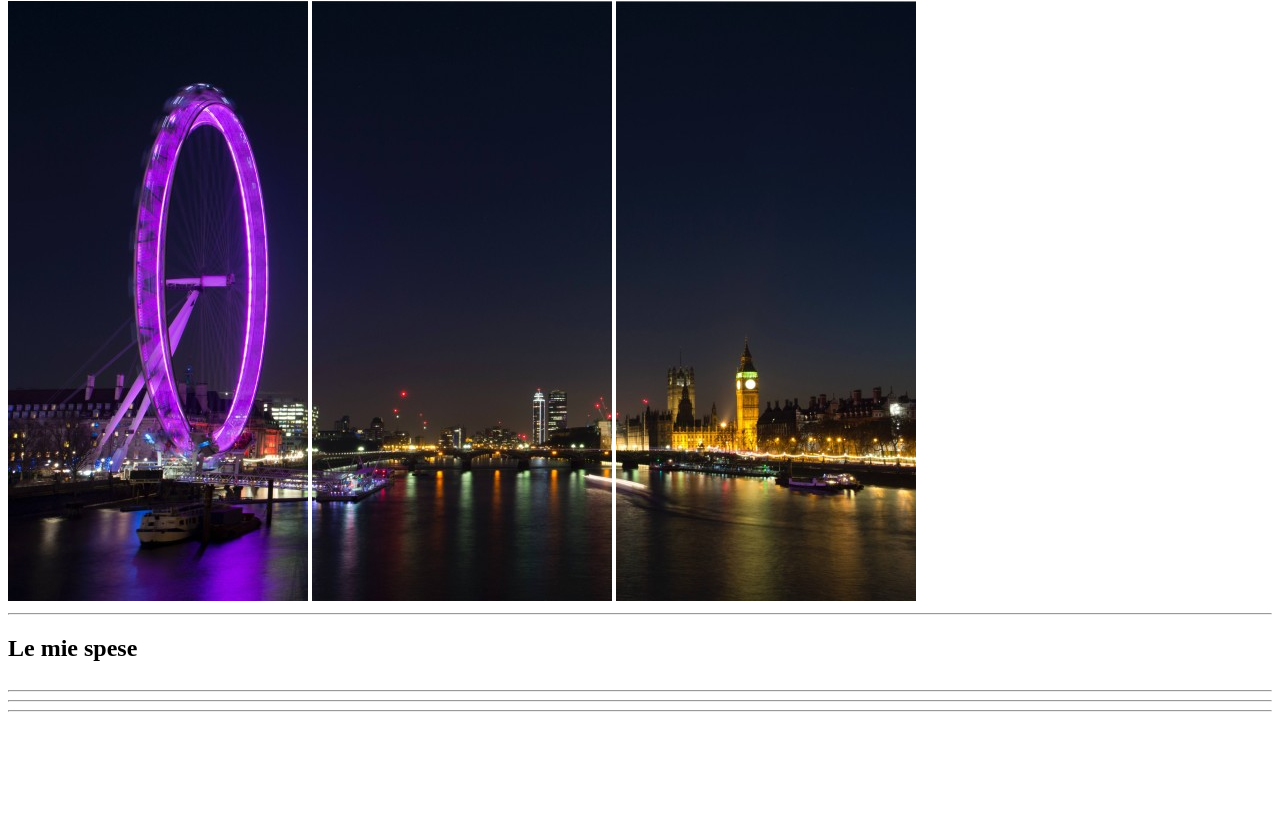
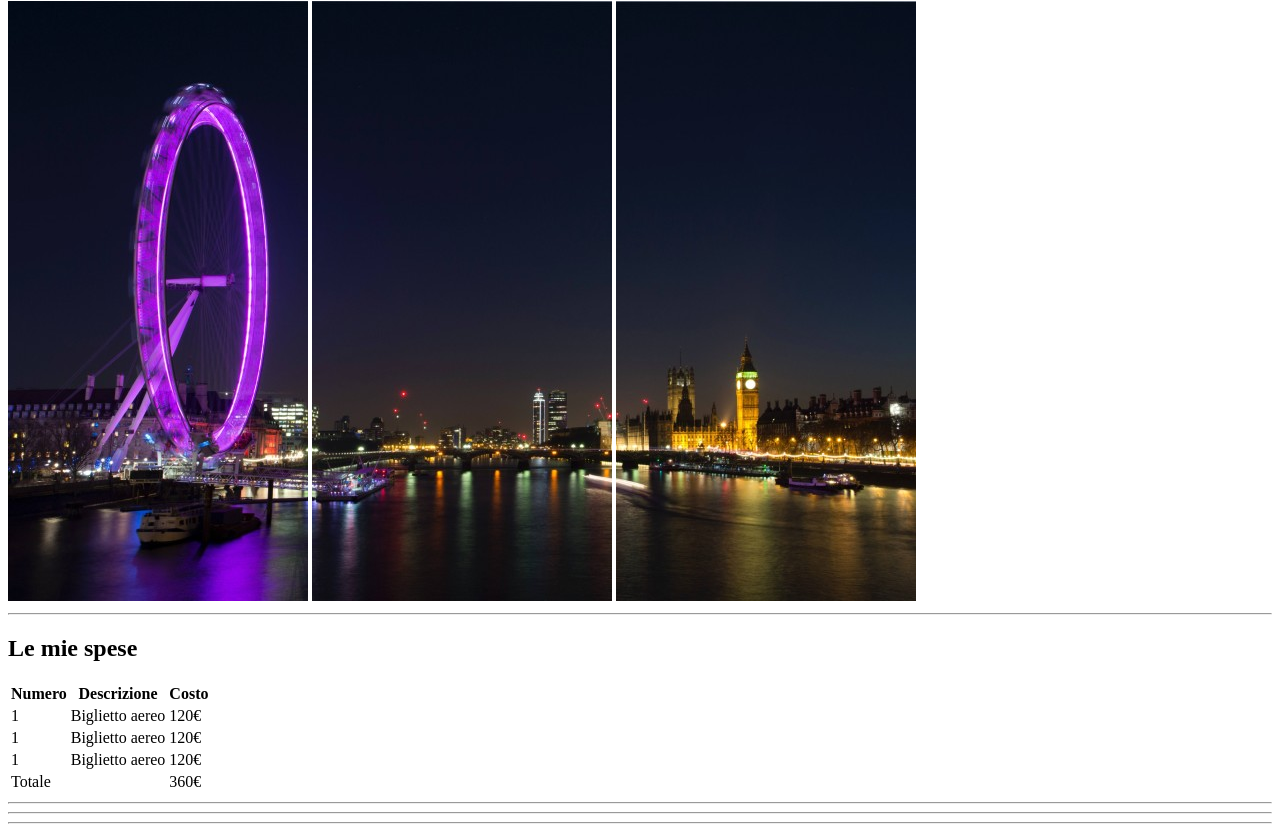
Before and after one commit to antoinde/html-london-trip, a plain HTML site: page index.html in a window 1280 px wide. Shown: the part 79-911 px from the top of the page. Before the commit the page ends 800 px from the top, so only its background shows below. Drawn offline with Linux system fonts and the light colour scheme.

Commit message:
Added full empty table

```diff
--- a/index.html
+++ b/index.html
@@ -24,16 +24,40 @@
 
                 <!-- LABEL -->
                 <table>
-                    <thead>
-
+                    <thead> <!-- 1° row -->
+                        <tr>
+                            <th>Numero</th>
+                            <th>Descrizione</th>
+                            <th>Costo</th>
+                        </tr>
                     </thead>
 
-                    <tbody>
-
+                    <tbody> <!-- 2° row -->
+                        <tr>
+                            <td>1</td>
+                            <td>Biglietto aereo</td>
+                            <td>120&#8364; </td>
+                        </tr>
+                            <!-- 3° row -->
+                        <tr>
+                            <td>1</td>
+                            <td>Biglietto aereo</td>
+                            <td>120&#8364; </td>
+                        </tr>
+                            <!-- 4° row -->
+                        <tr>
+                            <td>1</td>
+                            <td>Biglietto aereo</td>
+                            <td>120&#8364; </td>
+                        </tr>
                     </tbody>
 
-                    <tfoot>
-
+                    <tfoot>  <!-- 5° row -->
+                        <tr>
+                            <td>Totale</td>
+                            <td></td>
+                            <td>360&#8364; </td>
+                        </tr>
                     </tfoot>
                 </table>
         </section>
```
